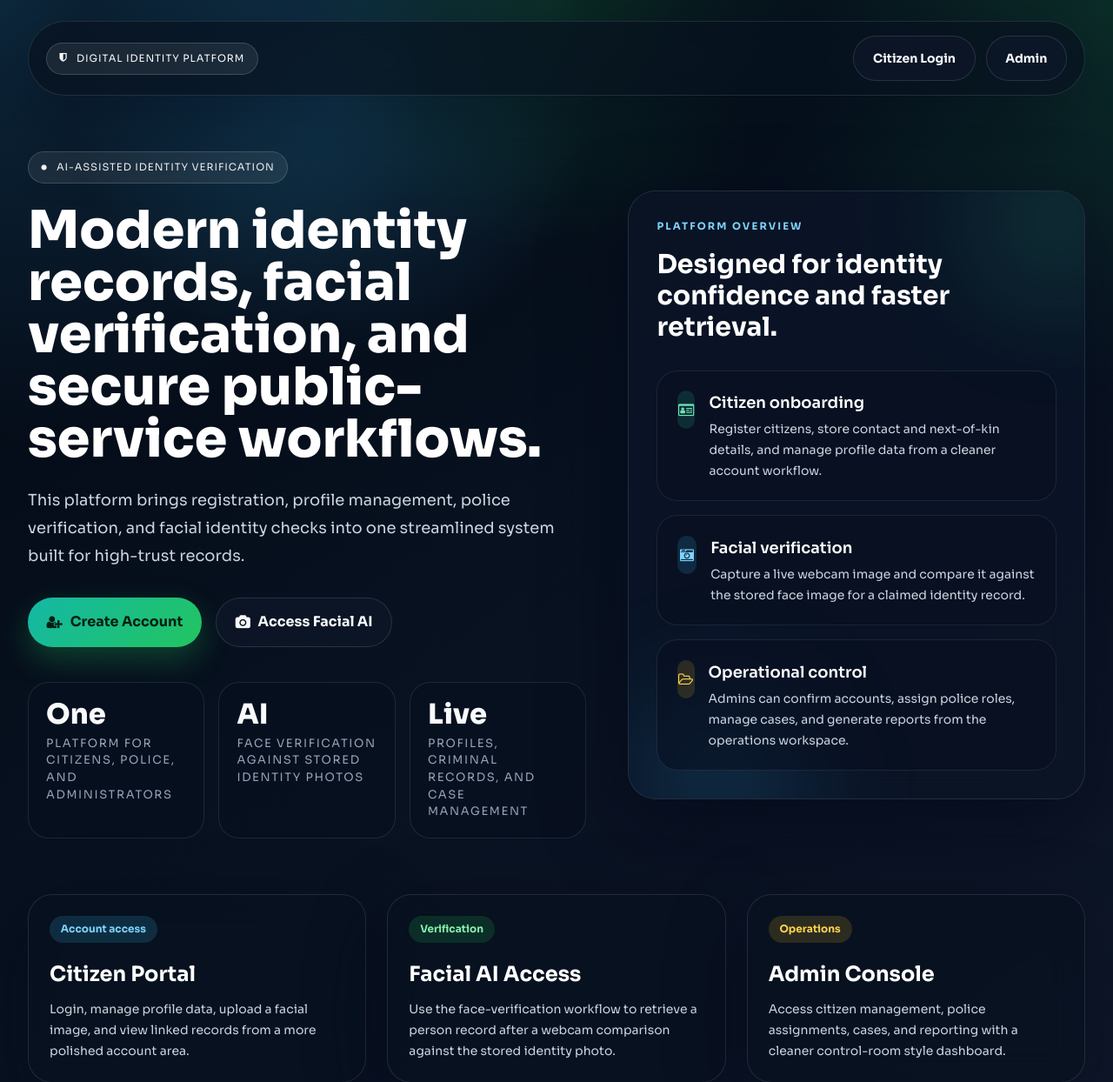
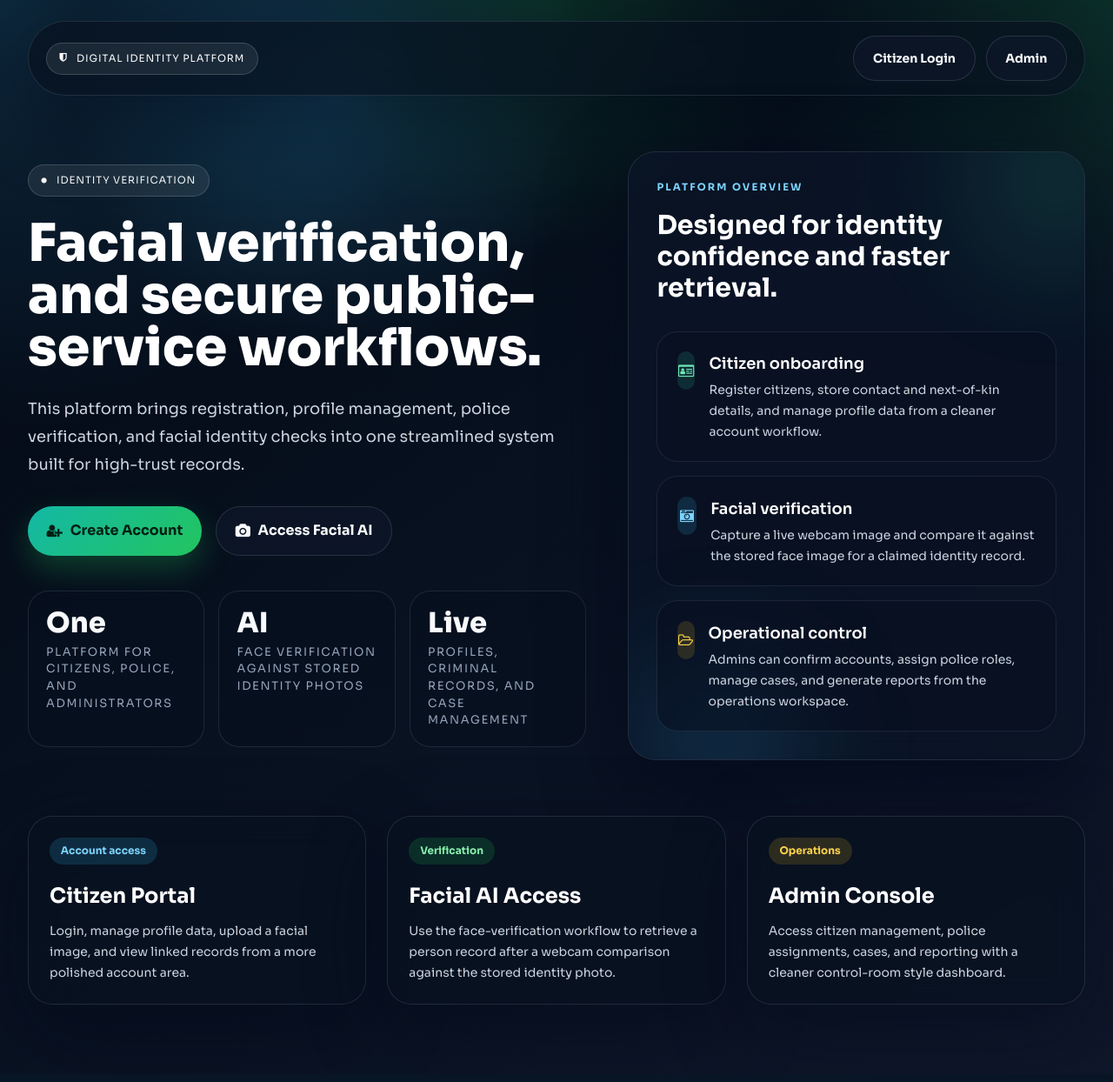
Before and after one commit to kabelo-mighty/Identification-System, a PHP site: page / in a window 1280 px wide. Shown: the top 1244 px of the page at 87% size. After the commit the page ends 1155 px from the top, so only its background shows below. Run offline with PHP 8.4, Linux system fonts and the light colour scheme; some libraries are stand-ins or nearby versions.

Commit message:
fixed index info

```diff
--- a/index.php
+++ b/index.php
@@ -47,10 +47,10 @@
             <section>
                 <div class="brand-badge mb-6">
                     <i class="fa fa-circle text-[0.45rem]"></i>
-                    AI-assisted identity verification
+                    identity verification
                 </div>
                 <h1 class="max-w-3xl text-5xl font-extrabold leading-tight text-white md:text-6xl">
-                    Modern identity records, facial verification, and secure public-service workflows.
+               Facial verification, and secure public-service workflows.
                 </h1>
                 <p class="mt-6 max-w-2xl text-lg leading-8 text-slate-300">
                     This platform brings registration, profile management, police verification, and facial identity checks into one streamlined system built for high-trust records.
```
